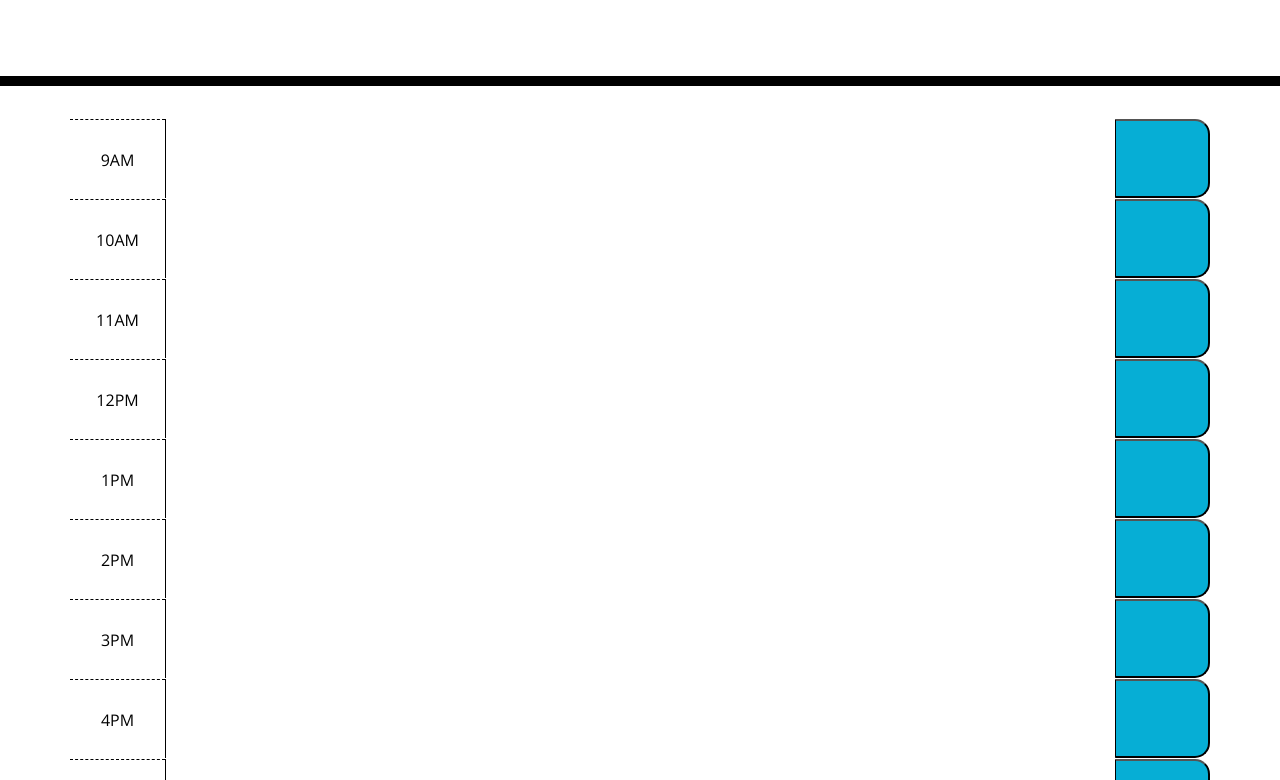
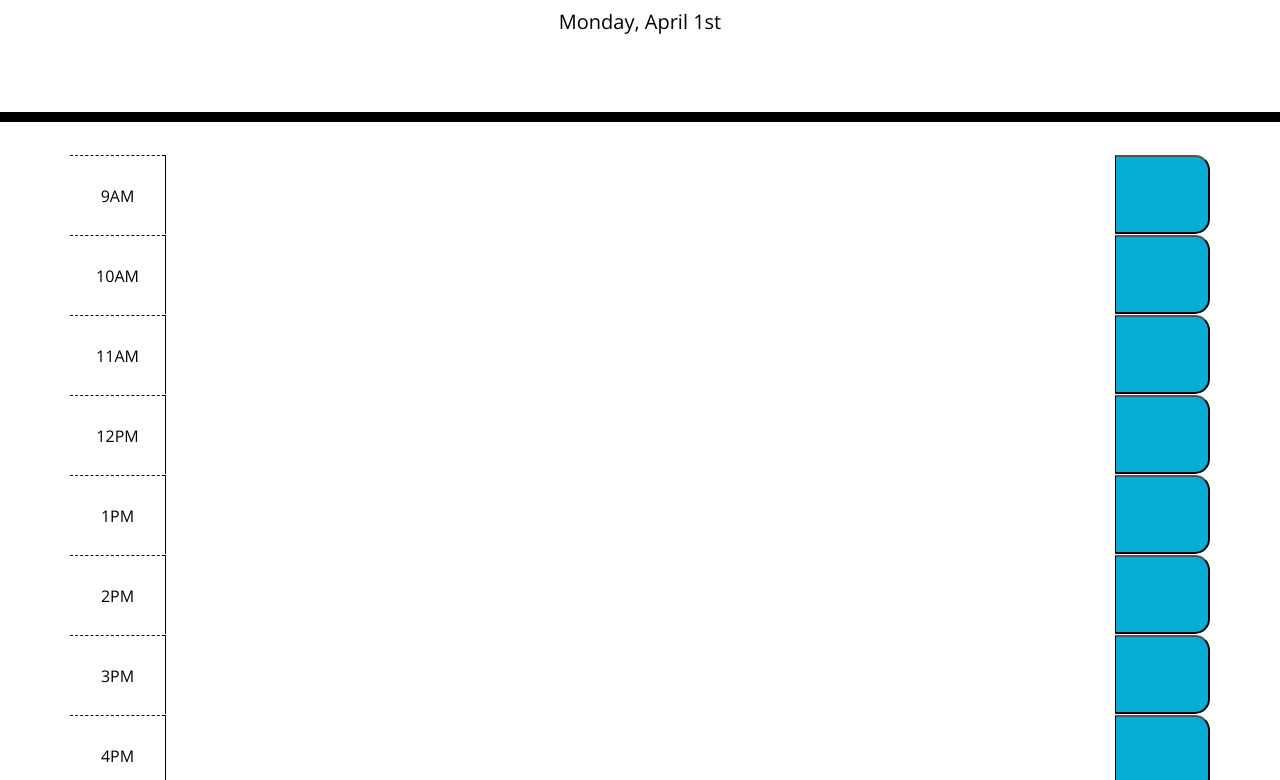
Before and after one commit to aidanwanberg/work-day-scheduler, a plain HTML site: page index.html in a window 1280 px wide. Shown: the part 182-962 px from the top of the page. Drawn offline with nearby package versions, Linux system fonts and the light colour scheme.

Commit message:
display current date under jumbotron

```diff
--- a/assets/js/script.js
+++ b/assets/js/script.js
@@ -0,0 +1,9 @@
+// this pushes the current date to the p tag below the jumbotron
+var currentDay = function() {
+
+    var date = moment();
+
+    $("#currentDay").append(date.format("dddd, MMMM do"))
+};
+
+currentDay();
--- a/index.html
+++ b/index.html
@@ -144,5 +144,6 @@
 
     <script src="https://code.jquery.com/jquery-3.4.1.min.js"></script>
     <script src="https://cdnjs.cloudflare.com/ajax/libs/moment.js/2.24.0/moment.min.js"></script>
+    <script src="./assets/js/script.js"></script>
   </body>
 </html>
```
